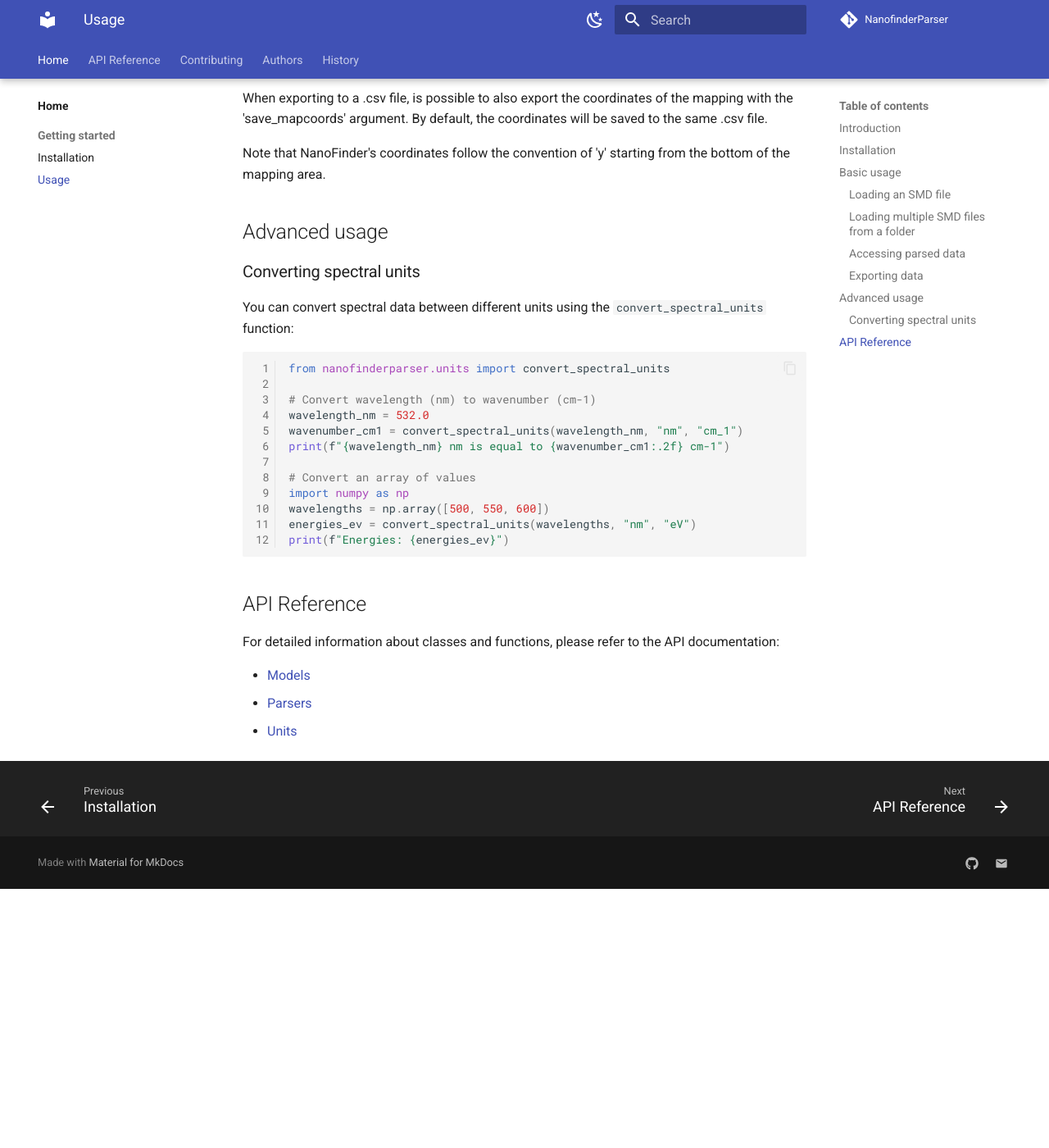
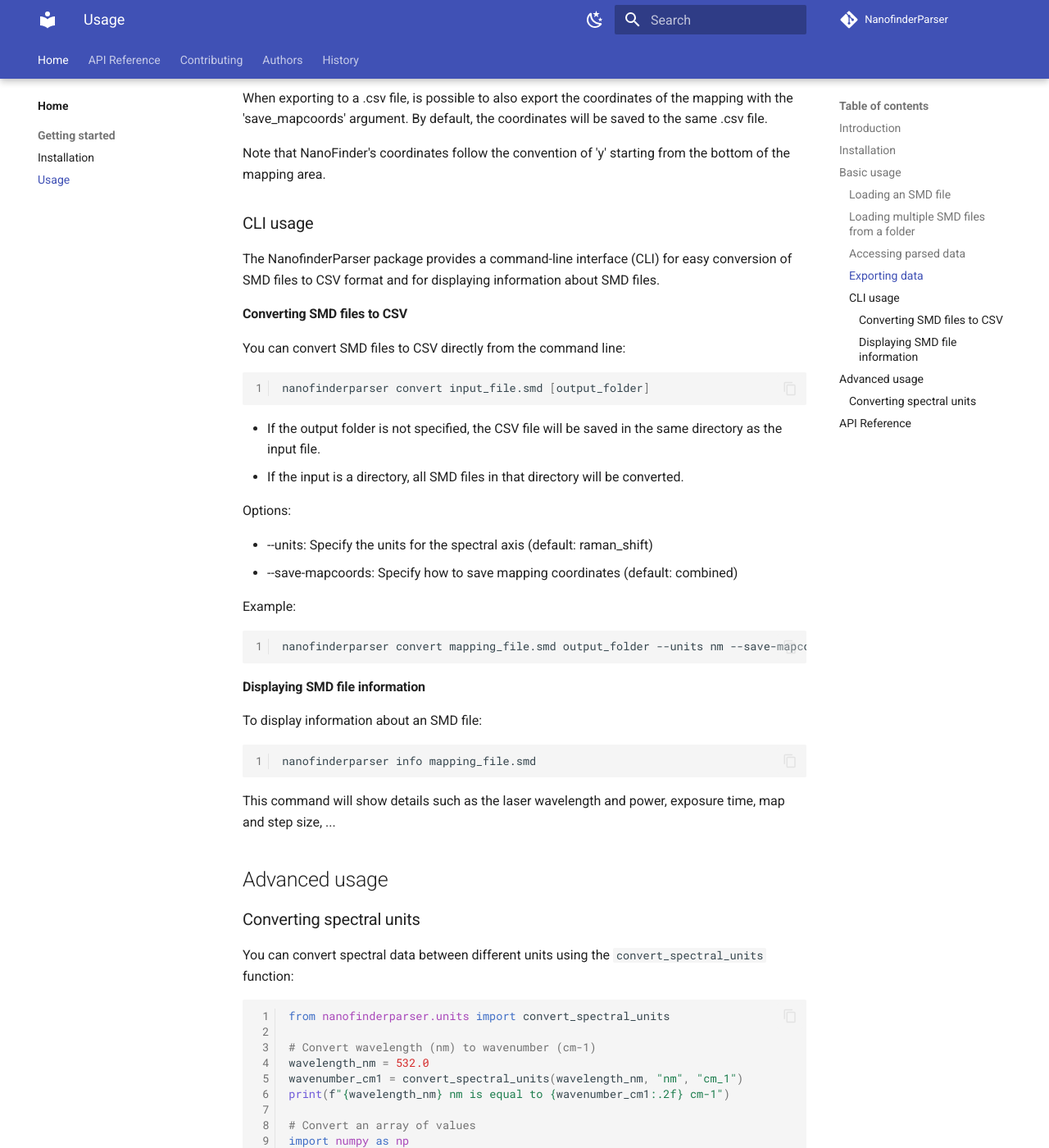
Before and after one commit to psolsfer/NanofinderParser, an MkDocs documentation site: the page built from docs/usage.md, in a window 1280 px wide and 1400 px high, scrolled down 1926 px. Shown: the whole window at 82% size. Built offline with MkDocs 1.6.1 and Material for MkDocs 9.7.7, drawn with Linux system fonts in a browser that asks for light colours; comment, search, counter and statistics services are not loaded; before the commit the page ends 3010 px from its top, so only the background shows below that.

Commit message:
docs: cli usage documented in docs and readme

````diff
--- a/docs/usage.md
+++ b/docs/usage.md
@@ -85,6 +85,41 @@ When exporting to a .csv file, is possible to also export the coordinates of the
 
 Note that NanoFinder's coordinates follow the convention of 'y' starting from the bottom of the mapping area.
 
+### CLI usage
+
+The NanofinderParser package provides a command-line interface (CLI) for easy conversion of SMD files to CSV format and for displaying information about SMD files.
+
+#### Converting SMD files to CSV
+
+You can convert SMD files to CSV directly from the command line:
+```shell
+nanofinderparser convert input_file.smd [output_folder]
+```
+
+- If the output folder is not specified, the CSV file will be saved in the same directory as the input file.
+- If the input is a directory, all SMD files in that directory will be converted.
+
+Options:
+
+- --units: Specify the units for the spectral axis (default: raman_shift)
+- --save-mapcoords: Specify how to save mapping coordinates (default: combined)
+
+Example:
+
+```shell
+nanofinderparser convert mapping_file.smd output_folder --units nm --save-mapcoords separated
+```
+
+#### Displaying SMD file information
+
+To display information about an SMD file:
+
+```shell
+nanofinderparser info mapping_file.smd
+```
+
+This command will show details such as the laser wavelength and power, exposure time, map and step size, ...
+
 ## Advanced usage
 
 ### Converting spectral units
````
Also changed, not shown: README.md (+11 -1 lines).
